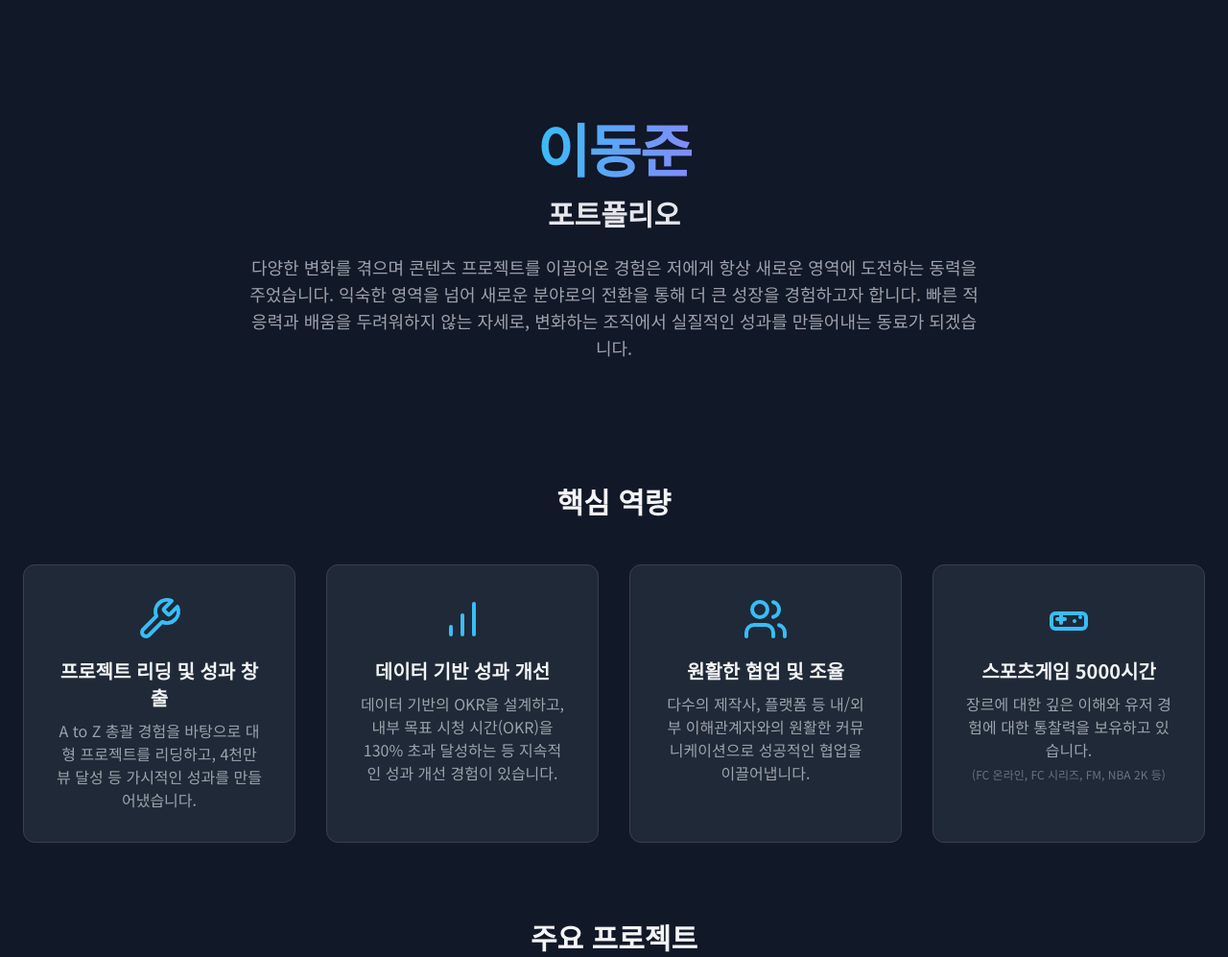
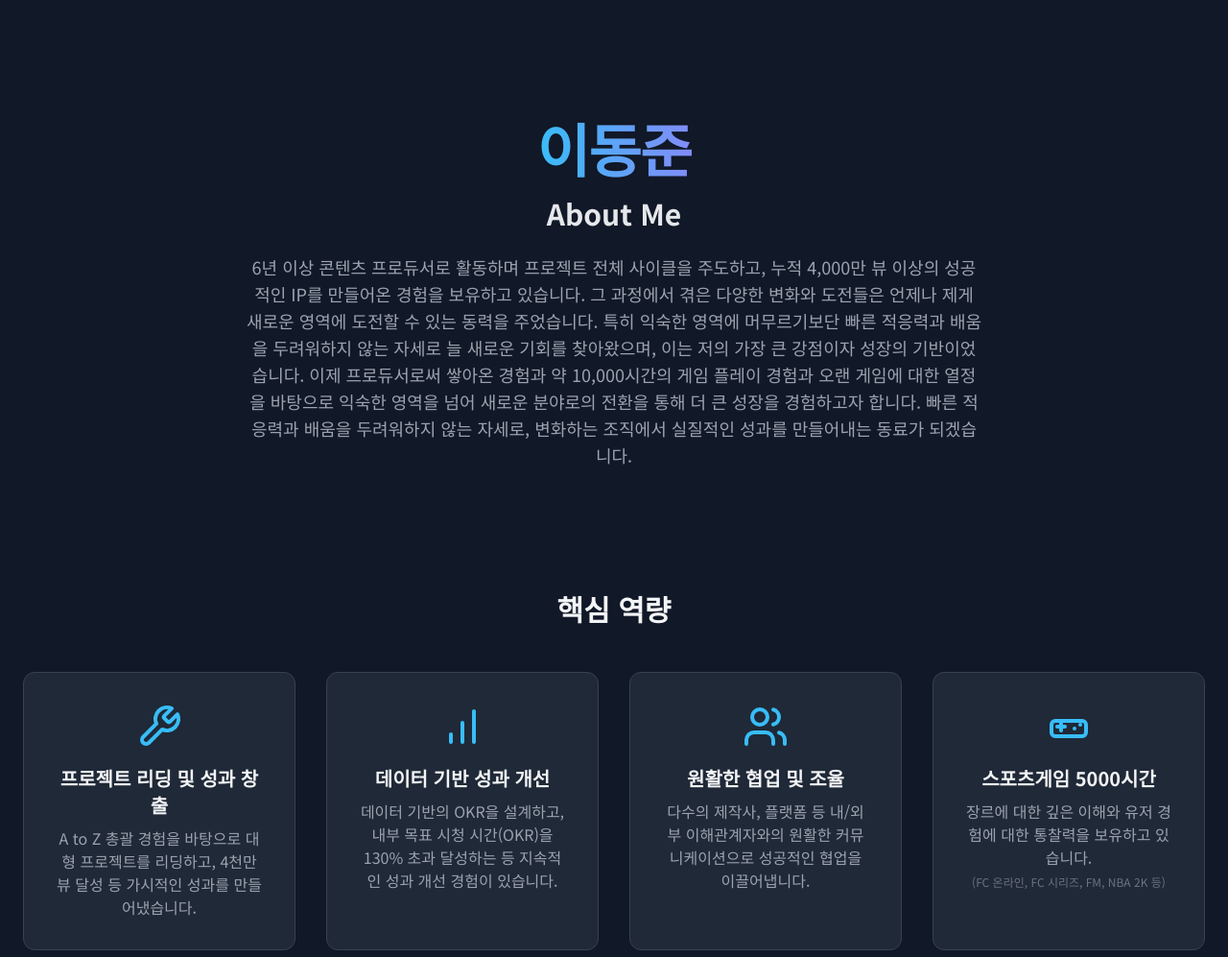
Before and after one commit to dohg472/dohg472.github.io, a plain HTML site: page index.html in a window 1280 px wide. Shown: the top 997 px of the page at 96% size. Drawn offline with nearby package versions, Linux system fonts and the light colour scheme.

Commit message:
Add files via upload

```diff
--- a/index.html
+++ b/index.html
@@ -69,9 +69,9 @@
         <h1 class="text-4xl md:text-6xl font-black font-inter tracking-tight">
             <span class="gradient-text">이동준</span>
         </h1>
-        <p class="mt-4 text-2xl md:text-3xl font-bold text-gray-200">포트폴리오</p>
+        <p class="mt-4 text-2xl md:text-3xl font-bold text-gray-200">About Me</p>
         <p class="mt-6 max-w-3xl mx-auto text-lg text-gray-400">
-            다양한 변화를 겪으며 콘텐츠 프로젝트를 이끌어온 경험은 저에게 항상 새로운 영역에 도전하는 동력을 주었습니다. 익숙한 영역을 넘어 새로운 분야로의 전환을 통해 더 큰 성장을 경험하고자 합니다. 빠른 적응력과 배움을 두려워하지 않는 자세로, 변화하는 조직에서 실질적인 성과를 만들어내는 동료가 되겠습니다.
+            6년 이상 콘텐츠 프로듀서로 활동하며 프로젝트 전체 사이클을 주도하고, 누적 4,000만 뷰 이상의 성공적인 IP를 만들어온 경험을 보유하고 있습니다. 그 과정에서 겪은 다양한 변화와 도전들은 언제나 제게 새로운 영역에 도전할 수 있는 동력을 주었습니다. 특히 익숙한 영역에 머무르기보단 빠른 적응력과 배움을 두려워하지 않는 자세로 늘 새로운 기회를 찾아왔으며, 이는 저의 가장 큰 강점이자 성장의 기반이었습니다. 이제 프로듀서로써 쌓아온 경험과 약 10,000시간의 게임 플레이 경험과 오랜 게임에 대한 열정을 바탕으로 익숙한 영역을 넘어 새로운 분야로의 전환을 통해 더 큰 성장을 경험하고자 합니다. 빠른 적응력과 배움을 두려워하지 않는 자세로, 변화하는 조직에서 실질적인 성과를 만들어내는 동료가 되겠습니다.
         </p>
     </header>
 
```
